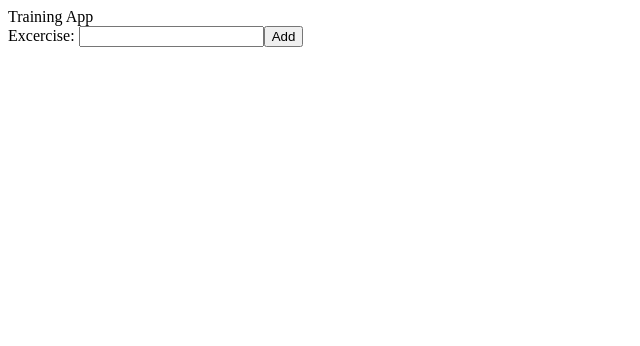
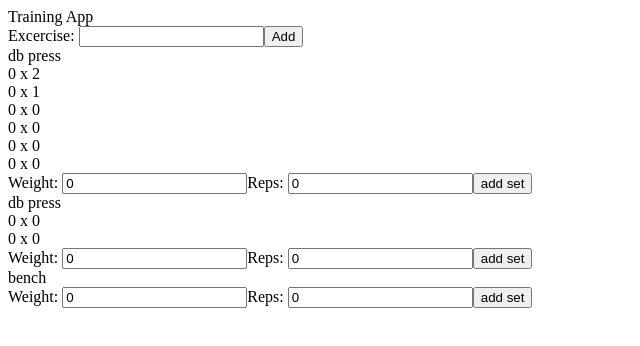
Before and after one commit to elijy/training-diary, a React (Create React App) app: page / in a window 1280 px wide. Shown: the top 346 px of the page, without its empty margins (0-640 px from the left). Built offline with nearby package versions, Linux system fonts and the light colour scheme; data requests are answered from the project's data file.

Commit message:
add persistence with json-server

```diff
--- /dev/null
+++ b/db.json
@@ -0,0 +1,53 @@
+{
+  "exercises": [
+    {
+      "id": "1382",
+      "name": "db press",
+      "sets": [
+        {
+          "weight": 0,
+          "reps": "2"
+        },
+        {
+          "weight": 0,
+          "reps": "1"
+        },
+        {
+          "weight": 0,
+          "reps": 0
+        },
+        {
+          "weight": 0,
+          "reps": 0
+        },
+        {
+          "weight": 0,
+          "reps": 0
+        },
+        {
+          "weight": 0,
+          "reps": 0
+        }
+      ]
+    },
+    {
+      "id": "eae1",
+      "name": "db press",
+      "sets": [
+        {
+          "weight": 0,
+          "reps": 0
+        },
+        {
+          "weight": 0,
+          "reps": 0
+        }
+      ]
+    },
+    {
+      "id": "4a07",
+      "name": "bench",
+      "sets": []
+    }
+  ]
+}
--- a/package.json
+++ b/package.json
@@ -6,6 +6,8 @@
     "@testing-library/jest-dom": "^5.14.1",
     "@testing-library/react": "^13.0.0",
     "@testing-library/user-event": "^13.2.1",
+    "axios": "^1.6.5",
+    "json-server": "^1.0.0-alpha.21",
     "react": "^18.2.0",
     "react-dom": "^18.2.0",
     "react-scripts": "5.0.1",
--- a/src/App.js
+++ b/src/App.js
@@ -1,25 +1,38 @@
-import { useState } from "react";
+import { useState, useEffect } from "react";
+import axios from "axios";
 import Exercise from "./components/Exercise";
 
 function App() {
   const [exercises, setExercises] = useState([]);
   const [exercise, setExercise] = useState("");
 
-  const submitHandler = (e) => {
+  const fetchExercises = async () => {
+    const { data } = await axios.get("http://localhost:3001/exercises");
+    setExercises([...data]);
+  };
+
+  useEffect(() => {
+    fetchExercises();
+  }, []);
+
+  const submitHandler = async (e) => {
     e.preventDefault();
-    setExercises([
-      ...exercises,
-      { id: Math.floor(Math.random() * 999), name: exercise, sets: [] },
-    ]);
+    const { data } = await axios.post("http://localhost:3001/exercises", {
+      name: exercise,
+      sets: [],
+    });
+    setExercises([...exercises, { ...data }]);
     setExercise("");
   };
 
-  const addSetsReps = (id, weight, reps) => {
-    setExercises([
-      ...exercises.map((ex) =>
-        ex.id === id ? { ...ex, sets: [...ex.sets, { weight, reps }] } : ex
-      ),
-    ]);
+  const addSetsReps = async (id, weight, reps) => {
+    const exToBeUpdated = exercises.find((ex) => ex.id === id);
+    const { data } = await axios.put(`http://localhost:3001/exercises/${id}`, {
+      ...exToBeUpdated,
+      sets: [...exToBeUpdated.sets, { weight, reps }],
+    });
+
+    setExercises([...exercises.map((ex) => (ex.id === id ? { ...data } : ex))]);
   };
 
   return (
```
Also changed, not shown: 1 other file (tests, documents, lock files or other folders).
